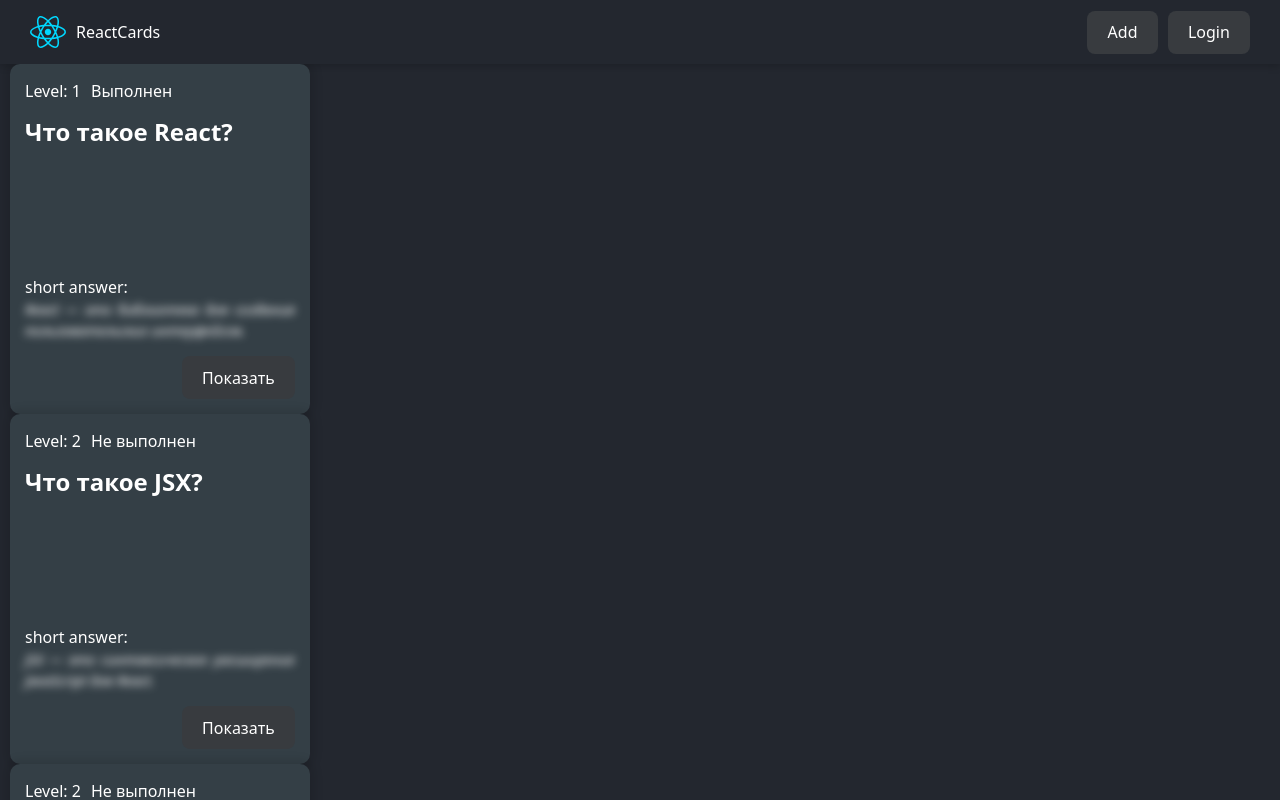
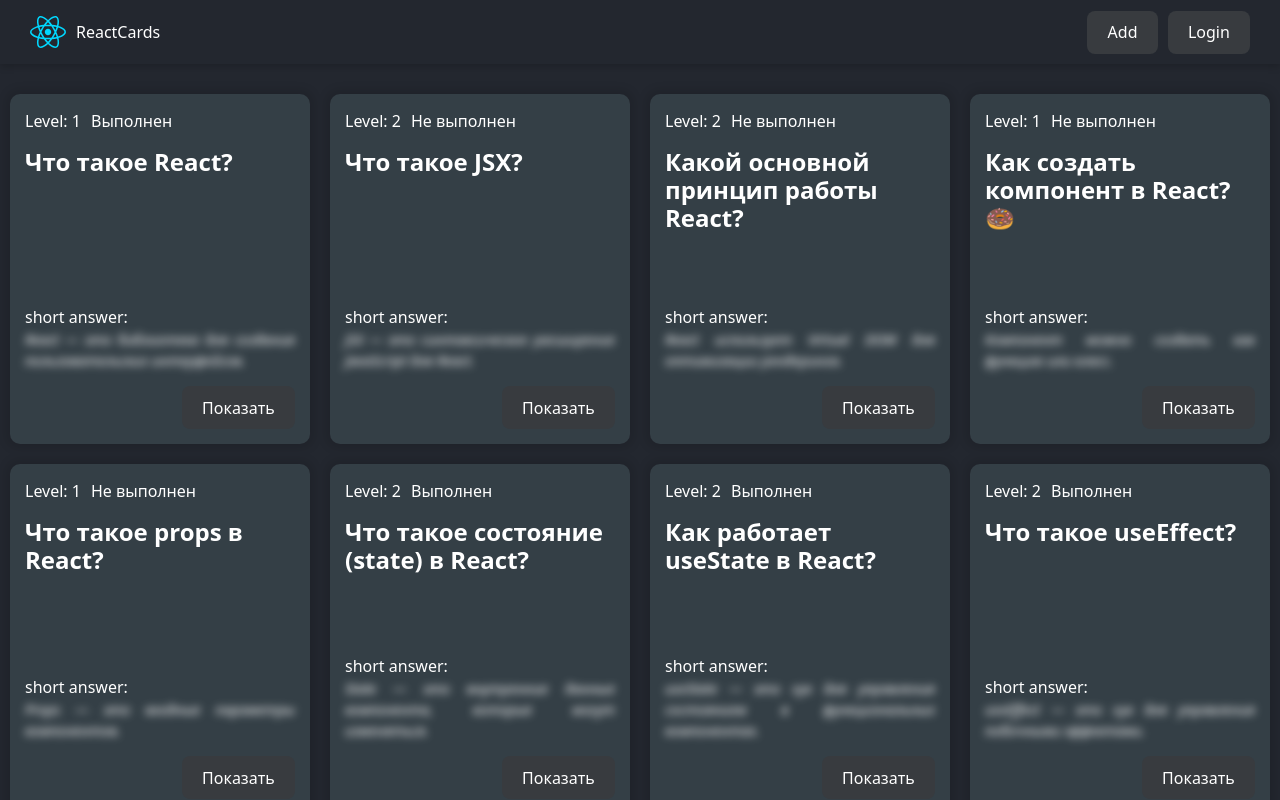
Before and after one commit to VladRevucki/React-App, a React (Vite) app: page / in a window 1280 px wide. Built offline with nearby package versions, Linux system fonts and the light colour scheme; data requests are answered from the project's data file.

Commit message:
question card list

```diff
--- /dev/null
+++ b/src/components/QuestionCardList/QuestionCardList.jsx
@@ -0,0 +1,13 @@
+import {} from "react"
+import cls from "./QuestionCardList.module.css"
+import { QuestionCard } from "../QuestionCard"
+
+export const QuestionCardList = ({ cards }) => {
+	return (
+		<div className={cls.cardList}>
+			{cards.map((card, index) => {
+				return <QuestionCard card={card} key={index} />
+			})}
+		</div>
+	)
+}
--- /dev/null
+++ b/src/components/QuestionCardList/QuestionCardList.module.css
@@ -0,0 +1,10 @@
+.cardList {
+	width: 100%;
+	padding: 30px 0;
+	margin: 0 auto;
+	display: flex;
+	justify-content: center;
+	align-items: center;
+	flex-wrap: wrap;
+	gap: 20px;
+}
--- /dev/null
+++ b/src/components/QuestionCardList/index.jsx
@@ -0,0 +1 @@
+export { QuestionCardList } from "./QuestionCardList"
--- a/src/pages/HomePage/HomePage.jsx
+++ b/src/pages/HomePage/HomePage.jsx
@@ -2,6 +2,7 @@
 import cls from "./HomePage.module.css"
 import { QuestionCard } from "../../components/QuestionCard"
 import { API_URL } from "../../constants"
+import { QuestionCardList } from "../../components/QuestionCardList"
 
 export const HomePage = () => {
 	const [questions, setQuestions] = useState([])
@@ -27,9 +28,7 @@
 
 	return (
 		<>
-			{questions.map((card, index) => {
-				return <QuestionCard card={card} key={index} />
-			})}
+			<QuestionCardList cards={questions} />
 		</>
 	)
 }
```
